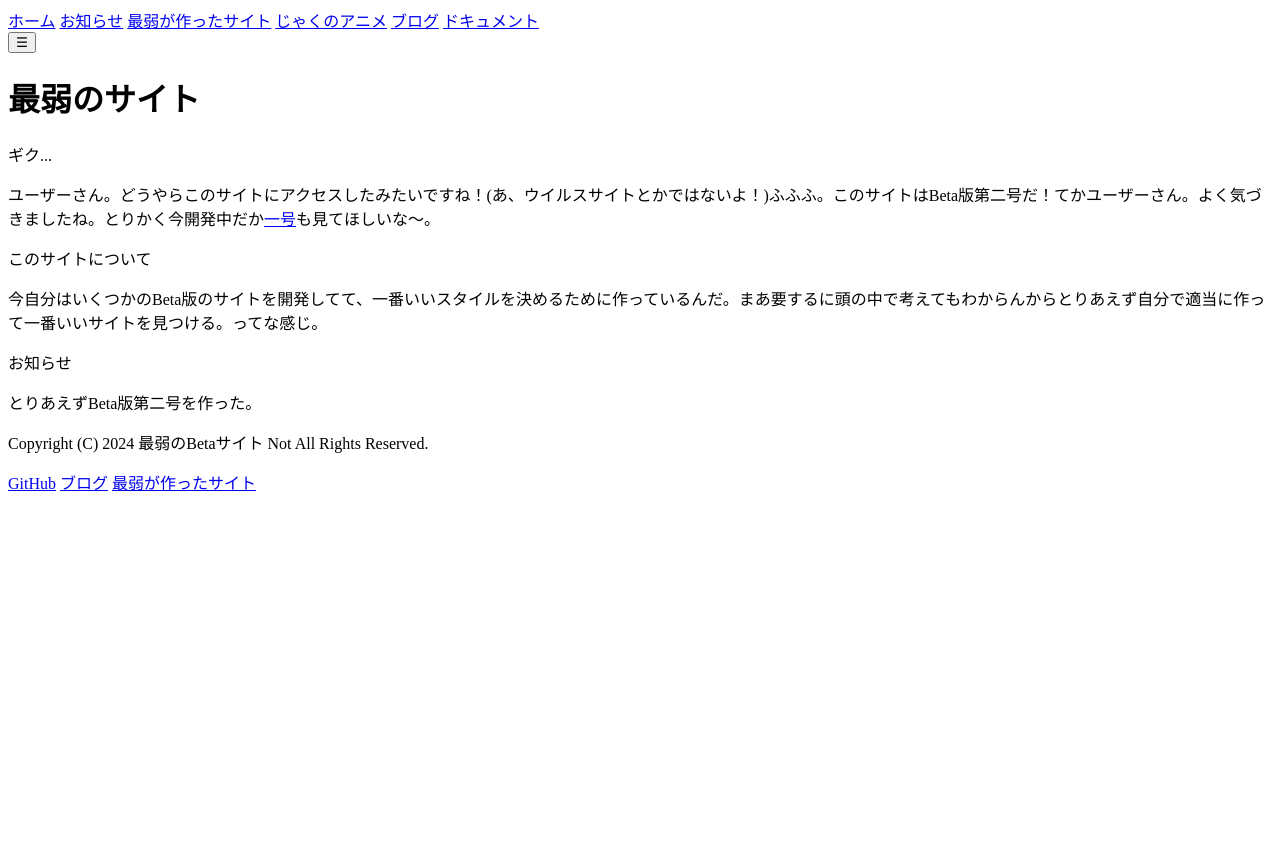
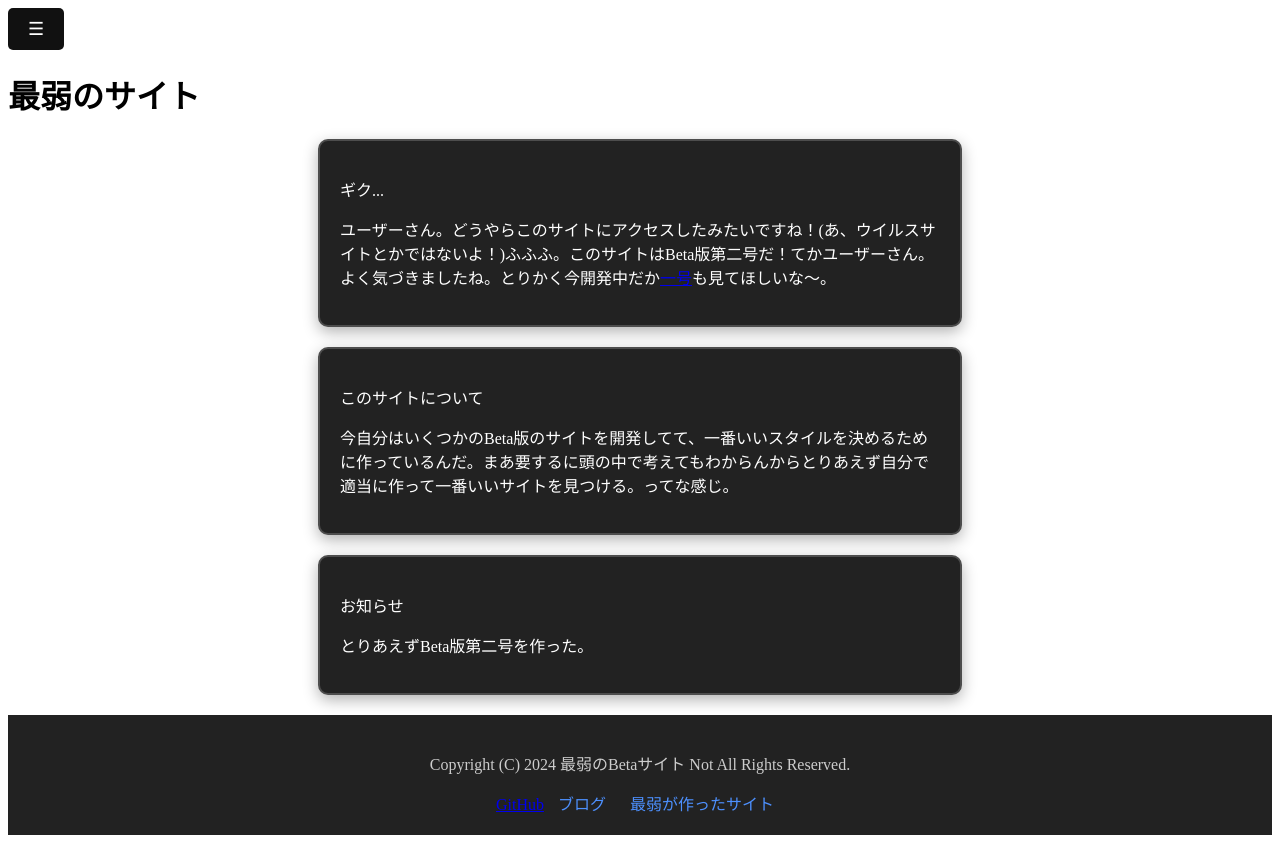
Before and after one commit to saijaku1/mysite, a PHP site: page /Beta/index.html in a window 1280 px wide. Before the commit the page ends 491 px from the top, so only its background shows below. Run offline with PHP 8.4, Linux system fonts and the light colour scheme.

Commit message:
Update style.css

```diff
--- a/Beta/style.css
+++ b/Beta/style.css
@@ -1,87 +1,151 @@
-/* Loading Animation */
+/* ロード画面のスタイル */
 #loading {
   position: fixed;
-  width: 100vw;
-  height: 100vh;
+  top: 0;
+  left: 0;
+  width: 100%;
+  height: 100%;
   background-color: #111;
   display: flex;
-  flex-direction: column;
   justify-content: center;
   align-items: center;
+  flex-direction: column;
   z-index: 1000;
 }
 
 .circle-spin-1 {
-  --size: 60px;
-  --stroke-width: 10px;
+  --size: 48px;
+  --stroke-width: calc(var(--size) / 6);
   --color: #fff;
+  --animation-duration: 1s;
   width: var(--size);
   height: var(--size);
-  border: var(--stroke-width) solid transparent;
-  border-top-color: var(--color);
+  border: var(--stroke-width) solid var(--color);
+  border-top-color: transparent;
   border-radius: 50%;
-  animation: spin 1.5s linear infinite;
+  animation: spin 1s linear infinite;
 }
 
 .loading-text {
-  color: #fff;
-  margin-top: 20px;
+  color: white;
+  margin-top: 15px;
   font-size: 18px;
-  animation: fadeIn 2s ease-in-out infinite;
+  animation: fadeIn 1.5s infinite alternate;
 }
 
 @keyframes spin {
-  0% {
-    transform: rotate(0);
-  }
-  100% {
+  to {
     transform: rotate(360deg);
   }
 }
 
 @keyframes fadeIn {
-  0%, 100% {
+  from {
     opacity: 0.5;
   }
-  50% {
+  to {
     opacity: 1;
   }
 }
 
+/* ロード後の効果 */
 body.loaded #loading {
   opacity: 0;
-  pointer-events: none;
-  transition: opacity 1s;
+  visibility: hidden;
+  transition: opacity 0.5s ease-out, visibility 0.5s ease-out;
 }
 
 body.loaded .content {
   opacity: 1;
-  animation: fadeUp 1s ease-in-out;
+  transform: translateY(0);
 }
 
 .content {
   opacity: 0;
-  transition: opacity 1s;
+  transform: translateY(50px);
+  transition: opacity 1s ease-out, transform 1s ease-out;
 }
 
-@keyframes fadeUp {
-  0% {
-    transform: translateY(20px);
-    opacity: 0;
-  }
-  100% {
-    transform: translateY(0);
-    opacity: 1;
-  }
+/* ボーダーのアニメーション */
+.border1 {
+  background-color: #222;
+  color: #fff;
+  border: 2px solid #4d4d4d;
+  border-radius: 10px;
+  padding: 20px;
+  margin: 20px auto;
+  width: 80%;
+  max-width: 600px;
+  box-shadow: 0 5px 15px rgba(0, 0, 0, 0.3);
+  transition: transform 0.3s ease, box-shadow 0.3s ease;
 }
 
-/* Hover animations */
 .border1:hover {
   transform: scale(1.05);
-  transition: transform 0.3s ease;
+  box-shadow: 0 8px 20px rgba(0, 0, 0, 0.5);
+}
+
+/* サイドバー */
+.sidebar {
+  background-color: #333;
+  color: white;
+  height: 100%;
+  width: 0;
+  position: fixed;
+  top: 0;
+  left: 0;
+  overflow-x: hidden;
+  transition: width 0.3s ease-in-out;
+  padding-top: 60px;
+}
+
+.sidebar a {
+  padding: 10px 15px;
+  text-decoration: none;
+  font-size: 18px;
+  display: block;
+  transition: background-color 0.3s ease;
 }
 
 .sidebar a:hover {
-  transform: translateX(10px);
-  transition: transform 0.3s ease;
+  background-color: #575757;
 }
+
+.sidebar.open {
+  width: 250px;
+}
+
+/* ボタン */
+.open-btn {
+  background-color: #111;
+  color: white;
+  border: none;
+  padding: 10px 20px;
+  cursor: pointer;
+  font-size: 18px;
+  border-radius: 5px;
+  transition: background-color 0.3s;
+}
+
+.open-btn:hover {
+  background-color: #575757;
+}
+
+/* フッター */
+.custom-footer {
+  background-color: #222;
+  color: #ccc;
+  text-align: center;
+  padding: 20px;
+  position: relative;
+}
+
+.custom-footer .footer-link {
+  color: #4d90fe;
+  margin: 0 10px;
+  text-decoration: none;
+}
+
+.custom-footer .footer-link:hover {
+  text-decoration: underline;
+}
```
